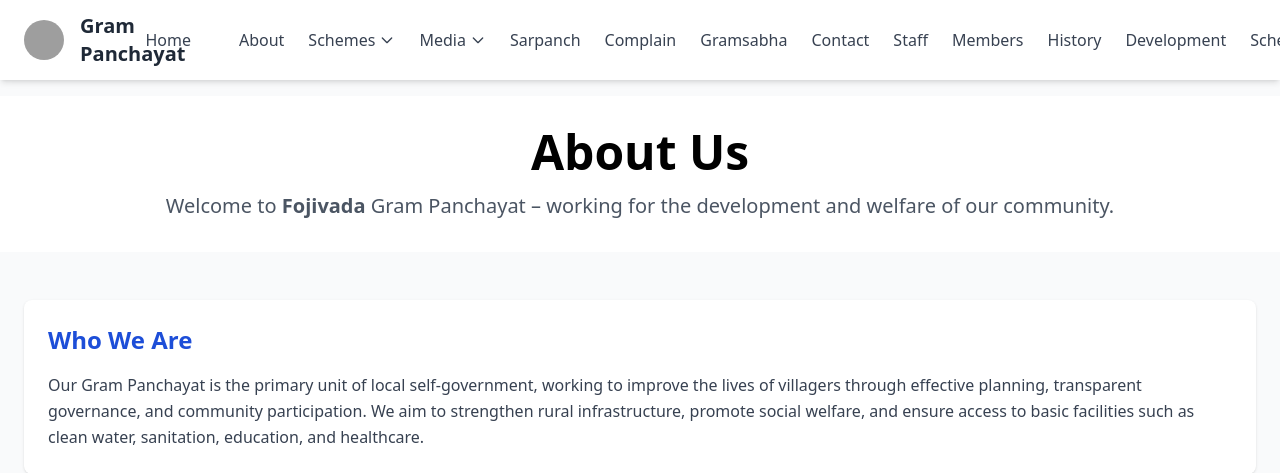
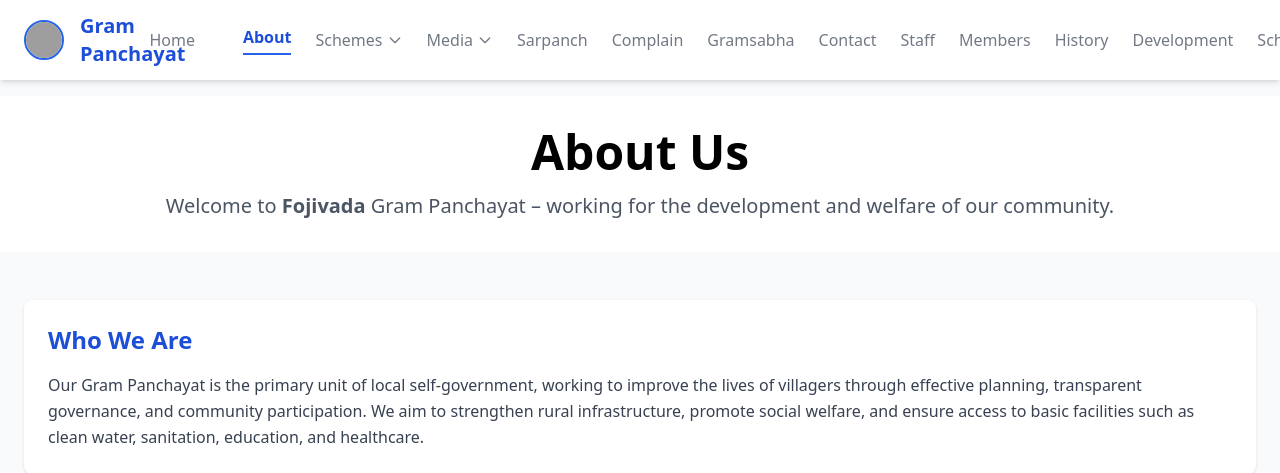
Before and after one commit to Sandip-2006/online-gram-panchayat, a Django app: page /about/ in a window 1280 px wide. Shown: the top 473 px of the page. Run offline with Django 5.2, Linux system fonts and the light colour scheme; style sheets or scripts are compiled from the project's sources; some libraries are stand-ins or nearby versions; grey boxes are pictures that could not be loaded.

Commit message:
add interactive navbar

```diff
--- a/gram_panchayat/templates/layout.html
+++ b/gram_panchayat/templates/layout.html
@@ -32,74 +32,92 @@
     {% endif %} {% endcomment %}
     <!-- Navbar -->
     <header class="bg-white shadow-md fixed top-0 left-0 w-full z-50">
-      <nav class="container mx-auto flex items-center justify-between px-6 py-3">
+      {# Precompute important urls to compare with request.path #}
+      {% url 'home' as home_url %}
+      {% url 'about' as about_url %}
+      {% url 'gallery' as gallery_url %}
+      {% url 'event' as event_url %}
+      {% url 'celebrity' as celebrity_url %}
+      {% url 'sarpanch' as sarpanch_url %}
+      {% url 'complain' as complain_url %}
+      {% url 'gramsabha' as gramsabha_url %}
+      {% url 'contact' as contact_url %}
+      {% url 'history' as history_url %}
+      {% url 'development' as development_url %}
+      {% url 'scheme' as scheme_url %}
+      {% url 'download' as download_url %}
+      {% url 'Infrastructure' as infra_url %}
+      {% url 'staff_member' 'staff' as staff_url %}
+      {% url 'staff_member' 'member' as member_url %}
+
+     {# determine active view name and page_type (for staff/member) #}
+      {% with request.resolver_match.url_name as active_name %}
+      {% with request.resolver_match.kwargs.page_type|default:"" as active_page %}
+
+      <nav x-data="{ open: false, schemes: false, media: false }" class="container mx-auto flex items-center justify-between px-6 py-3">
         <!-- Logo -->
-        <a href="{% url 'home' %}" class="flex items-center space-x-2">
+        <a href="{{ home_url }}" class="flex items-center space-x-2">
           <img src="{% static 'images/1.jpg' %}" alt="Profile photo"
-             class="h-10 w-10 rounded-full object-cover" />
-
-          <span class="text-xl font-bold text-gray-800">Gram Panchayat</span>
+            class="h-10 w-10 rounded-full object-cover border-2 border-blue-600" />
+          <span class="text-xl font-bold text-blue-700">Gram Panchayat</span>
         </a>
 
         <!-- Desktop Menu -->
         <div class="hidden md:flex items-center space-x-6">
-          <a href="{% url 'home' %}" class="text-gray-700 hover:text-blue-600">Home</a>
-          <a href="{% url 'about' %}" class="text-gray-700 hover:text-blue-600">About</a>
+          <a href="{{ home_url }}" class="{% if active_name == 'index' or active_name == 'home' or active_name == '' %}text-blue-700 font-semibold border-b-2 border-blue-600 pb-1{% else %}text-gray-700 hover:text-blue-600 font-medium opacity-70{% endif %}">Home</a>
+          <a href="{{ about_url }}" class="{% if active_name == 'about' %}text-blue-700 font-semibold border-b-2 border-blue-600 pb-1{% else %}text-gray-700 hover:text-blue-600 font-medium opacity-70{% endif %}">About</a>
 
-          <!-- Schemes Dropdown -->
-          <div class="relative">
-            <button id="dropdownSchemesBtn" data-dropdown-toggle="dropdownSchemes" class="flex items-center text-gray-700 hover:text-blue-600">
+          <!-- Schemes Dropdown (highlight when any scheme path is active) -->
+          <div class="relative" @mouseenter="schemes = true" @mouseleave="schemes = false">
+            <button class="flex items-center {% if active_name == 'scheme' %}text-blue-700 font-semibold border-b-2 border-blue-600 pb-1{% else %}text-gray-700 hover:text-blue-600 font-medium opacity-70{% endif %} focus:outline-none">
               Schemes
               <svg class="w-4 h-4 ml-1" fill="none" stroke="currentColor" viewBox="0 0 24 24">
                 <path stroke-linecap="round" stroke-linejoin="round" stroke-width="2" d="M19 9l-7 7-7-7" />
               </svg>
             </button>
-            <div id="dropdownSchemes" class="hidden z-50 bg-white divide-y divide-gray-100 rounded-lg shadow w-44">
+            <div x-show="schemes" x-transition class="absolute left-0 mt-2 w-44 bg-white border border-blue-100 rounded-lg shadow-lg z-50">
               <ul class="py-2 text-sm text-gray-700">
-                <li><a href="#" class="block px-4 py-2 hover:bg-gray-100">Water Supply</a></li>
-                <li><a href="#" class="block px-4 py-2 hover:bg-gray-100">Sanitation</a></li>
-                <li><a href="#" class="block px-4 py-2 hover:bg-gray-100">Employment</a></li>
-                <li><a href="#" class="block px-4 py-2 hover:bg-gray-100">Education</a></li>
+                <li><a href="#" class="block px-4 py-2 hover:bg-blue-50">Water Supply</a></li>
+                <li><a href="#" class="block px-4 py-2 hover:bg-blue-50">Sanitation</a></li>
+                <li><a href="#" class="block px-4 py-2 hover:bg-blue-50">Employment</a></li>
+                <li><a href="#" class="block px-4 py-2 hover:bg-blue-50">Education</a></li>
               </ul>
             </div>
           </div>
 
           <!-- Media Dropdown -->
-          <div class="relative">
-            <button id="dropdownMediaBtn" data-dropdown-toggle="dropdownMedia" class="flex items-center text-gray-700 hover:text-blue-600">
+          <div class="relative" @mouseenter="media = true" @mouseleave="media = false">
+            <button class="flex items-center {% if active_name == 'gallery' or active_name == 'event' or active_name == 'celebrity' %}text-blue-700 font-semibold border-b-2 border-blue-600 pb-1{% else %}text-gray-700 hover:text-blue-600 font-medium opacity-70{% endif %} focus:outline-none">
               Media
               <svg class="w-4 h-4 ml-1" fill="none" stroke="currentColor" viewBox="0 0 24 24">
                 <path stroke-linecap="round" stroke-linejoin="round" stroke-width="2" d="M19 9l-7 7-7-7" />
               </svg>
             </button>
-            <div id="dropdownMedia" class="hidden z-50 bg-white divide-y divide-gray-100 rounded-lg shadow w-44">
+            <div x-show="media" x-transition class="absolute left-0 mt-2 w-44 bg-white border border-blue-100 rounded-lg shadow-lg z-50">
               <ul class="py-2 text-sm text-gray-700">
-                <li><a href="{% url 'gallery' %}" class="block px-4 py-2 hover:bg-gray-100">Gallery</a></li>
-                <li><a href="{% url 'event' %}" class="block px-4 py-2 hover:bg-gray-100">Events</a></li>
-                <li><a href="{% url 'celebrity' %}" class="block px-4 py-2 hover:bg-gray-100">Celebrity</a></li>
+                <li><a href="{{ gallery_url }}" class="block px-4 py-2 hover:bg-blue-50">Gallery</a></li>
+                <li><a href="{{ event_url }}" class="block px-4 py-2 hover:bg-blue-50">Events</a></li>
+                <li><a href="{{ celebrity_url }}" class="block px-4 py-2 hover:bg-blue-50">Celebrity</a></li>
               </ul>
             </div>
           </div>
 
-          <!-- Other Links -->
-          <a href="{% url 'sarpanch' %}" class="text-gray-700 hover:text-blue-600">Sarpanch</a>
-          <a href="{% url 'complain' %}" class="text-gray-700 hover:text-blue-600">Complain</a>
-          <a href="{% url 'gramsabha' %}" class="text-gray-700 hover:text-blue-600">Gramsabha</a>
-          <a href="{% url 'contact' %}" class="text-gray-700 hover:text-blue-600">Contact</a>
-          <a href="{% url 'staff_member' 'staff' %}" class="text-gray-700 hover:text-blue-600">Staff</a>
-          <a href="{% url 'staff_member' 'member' %}" class="text-gray-700 hover:text-blue-600">Members</a>
-          <a href="{% url 'history' %}" class="text-gray-700 hover:text-blue-600">History</a>
-          <a href="{% url 'development' %}" class="text-gray-700 hover:text-blue-600">Development</a>
-          <a href="{% url 'scheme' %}" class="text-gray-700 hover:text-blue-600">Scheme</a>
-          <a href="{% url 'download' %}" class="block text-gray-700 hover:text-blue-600">Download</a>
-          <a href="{% url 'Infrastructure' %}" class="block text-gray-700 hover:text-blue-600">Infrastructure</a>
-
-          <!-- Login -->
-          <a href="#" class="bg-blue-600 text-white px-4 py-2 rounded-lg hover:bg-blue-700">Login</a>
+          <a href="{{ sarpanch_url }}" class="{% if request.path == sarpanch_url %}text-blue-700 font-semibold border-b-2 border-blue-600 pb-1{% else %}text-gray-700 hover:text-blue-600 font-medium opacity-70{% endif %}">Sarpanch</a>
+          <a href="{{ complain_url }}" class="{% if request.path == complain_url %}text-blue-700 font-semibold border-b-2 border-blue-600 pb-1{% else %}text-gray-700 hover:text-blue-600 font-medium opacity-70{% endif %}">Complain</a>
+          <a href="{{ gramsabha_url }}" class="{% if request.path == gramsabha_url %}text-blue-700 font-semibold border-b-2 border-blue-600 pb-1{% else %}text-gray-700 hover:text-blue-600 font-medium opacity-70{% endif %}">Gramsabha</a>
+          <a href="{{ contact_url }}" class="{% if request.path == contact_url %}text-blue-700 font-semibold border-b-2 border-blue-600 pb-1{% else %}text-gray-700 hover:text-blue-600 font-medium opacity-70{% endif %}">Contact</a>
+          <a href="{{ staff_url }}" class="{% if active_name == 'staff_member' and active_page == 'staff' %}text-blue-700 font-semibold border-b-2 border-blue-600 pb-1{% else %}text-gray-700 hover:text-blue-600 font-medium opacity-70{% endif %}">Staff</a>
+          <a href="{{ member_url }}" class="{% if active_name == 'staff_member' and active_page == 'member' %}text-blue-700 font-semibold border-b-2 border-blue-600 pb-1{% else %}text-gray-700 hover:text-blue-600 font-medium opacity-70{% endif %}">Members</a>
+          <a href="{{ history_url }}" class="{% if request.path == history_url %}text-blue-700 font-semibold border-b-2 border-blue-600 pb-1{% else %}text-gray-700 hover:text-blue-600 font-medium opacity-70{% endif %}">History</a>
+          <a href="{{ development_url }}" class="{% if active_name == 'development' %}text-blue-700 font-semibold border-b-2 border-blue-600 pb-1{% else %}text-gray-700 hover:text-blue-600 font-medium opacity-70{% endif %}">Development</a>
+          <a href="{{ scheme_url }}" class="{% if active_name == 'scheme' %}text-blue-700 font-semibold border-b-2 border-blue-600 pb-1{% else %}text-gray-700 hover:text-blue-600 font-medium opacity-70{% endif %}">Scheme</a>
+          <a href="{{ download_url }}" class="{% if request.path == download_url %}text-blue-700 font-semibold border-b-2 border-blue-600 pb-1{% else %}text-gray-700 hover:text-blue-600 font-medium opacity-70{% endif %}">Download</a>
+          <a href="{{ infra_url }}" class="{% if active_name == 'Infrastructure' or active_name == 'infrastructure' %}text-blue-700 font-semibold border-b-2 border-blue-600 pb-1{% else %}text-gray-700 hover:text-blue-600 font-medium opacity-70{% endif %}">Infrastructure</a>
+          <a href="#" class="bg-blue-600 text-white px-4 py-2 rounded-lg hover:bg-blue-700 font-semibold shadow">Login</a>
         </div>
 
         <!-- Mobile Menu Button -->
-        <button id="menu-btn" class="md:hidden text-gray-700 focus:outline-none">
+        <button @click="open = !open" class="md:hidden text-blue-700 focus:outline-none">
           <svg xmlns="http://www.w3.org/2000/svg" class="h-8 w-8" fill="none" viewBox="0 0 24 24" stroke="currentColor">
             <path stroke-linecap="round" stroke-linejoin="round" stroke-width="2" d="M4 6h16M4 12h16M4 18h16" />
           </svg>
@@ -107,11 +125,10 @@
       </nav>
 
       <!-- Mobile Menu -->
-      <div id="menu" class="hidden md:hidden bg-gray-100 px-6 py-4 space-y-3">
-        <a href="{% url 'home' %}" class="block text-gray-700 hover:text-blue-600">Home</a>
-        <a href="{% url 'about' %}" class="block text-gray-700 hover:text-blue-600">About</a>
+      <div x-show="open" x-transition class="md:hidden bg-white border-t border-blue-100 px-6 py-4 space-y-3 shadow-lg">
+        <a href="{{ home_url }}" class="{% if active_name == 'index' or active_name == 'home' or active_name == '' %}text-blue-700 font-semibold border-b-2 border-blue-600 pb-1{% else %}block text-gray-700 hover:text-blue-600 font-medium opacity-70{% endif %}">Home</a>
+        <a href="{{ about_url }}" class="{% if active_name == 'about' %}text-blue-700 font-semibold border-b-2 border-blue-600 pb-1{% else %}block text-gray-700 hover:text-blue-600 font-medium opacity-70{% endif %}">About</a>
 
-        <!-- Schemes -->
         <div>
           <p class="font-semibold text-gray-700">Schemes</p>
           <a href="#" class="block text-sm pl-4 text-gray-600 hover:text-blue-600">Water Supply</a>
@@ -120,30 +137,32 @@
           <a href="#" class="block text-sm pl-4 text-gray-600 hover:text-blue-600">Education</a>
         </div>
 
-        <!-- Media -->
         <div>
           <p class="font-semibold text-gray-700">Media</p>
-          <a href="{% url 'gallery' %}" class="block text-sm pl-4 text-gray-600 hover:text-blue-600">Gallery</a>
-          <a href="{% url 'event' %}" class="block text-sm pl-4 text-gray-600 hover:text-blue-600">Events</a>
-          <a href="{% url 'celebrity' %}" class="block text-sm pl-4 text-gray-600 hover:text-blue-600">Celebrity</a>
+          <a href="{{ gallery_url }}" class="{% if active_name == 'gallery' %}text-blue-700 font-semibold border-b-2 border-blue-600 pb-1{% else %}block text-sm pl-4 text-gray-600 hover:text-blue-600{% endif %}">Gallery</a>
+          <a href="{{ event_url }}" class="{% if active_name == 'event' %}text-blue-700 font-semibold border-b-2 border-blue-600 pb-1{% else %}block text-sm pl-4 text-gray-600 hover:text-blue-600{% endif %}">Events</a>
+          <a href="{{ celebrity_url }}" class="{% if active_name == 'celebrity' %}text-blue-700 font-semibold border-b-2 border-blue-600 pb-1{% else %}block text-sm pl-4 text-gray-600 hover:text-blue-600{% endif %}">Celebrity</a>
         </div>
 
-        <a href="{% url 'sarpanch' %}" class="block text-gray-700 hover:text-blue-600">Sarpanch</a>
-        <a href="{% url 'complain' %}" class="block text-gray-700 hover:text-blue-600">Complaint</a>
-        <a href="{% url 'gramsabha' %}" class="block text-gray-700 hover:text-blue-600">Gramsabha</a>
-        <a href="{% url 'contact' %}" class="block text-gray-700 hover:text-blue-600">Contact</a>
-        <a href="{% url 'staff_member' 'staff' %}" class="block text-gray-700 hover:text-blue-600">Staff</a>
-        <a href="{% url 'staff_member' 'member' %}" class="block text-gray-700 hover:text-blue-600">Members</a>
-        <a href="{% url 'history' %}" class="block text-gray-700 hover:text-blue-600">History</a>
-        <a href="{% url 'development' %}" class="block text-gray-700 hover:text-blue-600">Development</a>
-        <a href="{% url 'scheme' %}" class="block text-gray-700 hover:text-blue-600">Scheme</a>
-
-
-        <a href="#" class="block bg-blue-600 text-white px-4 py-2 rounded-lg text-center hover:bg-blue-700">Login</a>
+        <a href="{{ sarpanch_url }}" class="{% if request.path == sarpanch_url %}text-blue-700 font-semibold{% else %}block text-gray-700 hover:text-blue-600 font-medium opacity-70{% endif %}">Sarpanch</a>
+        <a href="{{ complain_url }}" class="{% if request.path == complain_url %}text-blue-700 font-semibold{% else %}block text-gray-700 hover:text-blue-600 font-medium opacity-70{% endif %}">Complaint</a>
+        <a href="{{ gramsabha_url }}" class="{% if request.path == gramsabha_url %}text-blue-700 font-semibold{% else %}block text-gray-700 hover:text-blue-600 font-medium opacity-70{% endif %}">Gramsabha</a>
+        <a href="{{ contact_url }}" class="{% if request.path == contact_url %}text-blue-700 font-semibold{% else %}block text-gray-700 hover:text-blue-600 font-medium opacity-70{% endif %}">Contact</a>
+        <a href="{{ staff_url }}" class="{% if active_name == 'staff_member' and active_page == 'staff' %}text-blue-700 font-semibold{% else %}block text-gray-700 hover:text-blue-600 font-medium opacity-70{% endif %}">Staff</a>
+        <a href="{{ member_url }}" class="{% if active_name == 'staff_member' and active_page == 'member' %}text-blue-700 font-semibold{% else %}block text-gray-700 hover:text-blue-600 font-medium opacity-70{% endif %}">Members</a>
+        <a href="{{ history_url }}" class="{% if request.path == history_url %}text-blue-700 font-semibold{% else %}block text-gray-700 hover:text-blue-600 font-medium opacity-70{% endif %}">History</a>
+        <a href="{{ development_url }}" class="{% if active_name == 'development' %}text-blue-700 font-semibold{% else %}block text-gray-700 hover:text-blue-600 font-medium opacity-70{% endif %}">Development</a>
+        <a href="{{ scheme_url }}" class="{% if active_name == 'scheme' %}text-blue-700 font-semibold{% else %}block text-gray-700 hover:text-blue-600 font-medium opacity-70{% endif %}">Scheme</a>
+        <a href="{{ download_url }}" class="{% if request.path == download_url %}text-blue-700 font-semibold{% else %}block text-gray-700 hover:text-blue-600 font-medium opacity-70{% endif %}">Download</a>
+        <a href="{{ infra_url }}" class="{% if active_name == 'Infrastructure' or active_name == 'infrastructure' %}text-blue-700 font-semibold{% else %}block text-gray-700 hover:text-blue-600 font-medium opacity-70{% endif %}">Infrastructure</a>
+        <a href="#" class="block bg-blue-600 text-white px-4 py-2 rounded-lg text-center hover:bg-blue-700 font-semibold shadow">Login</a>
       </div>
+      {% endwith %}
+      {% endwith %}
     </header>
 
-
+    <!-- Add Alpine.js for interactivity -->
+    <script src="https://cdn.jsdelivr.net/npm/alpinejs@3.x.x/dist/cdn.min.js" defer></script>
 
     <!-- Body Content -->
     <main class="pt-24">
```
